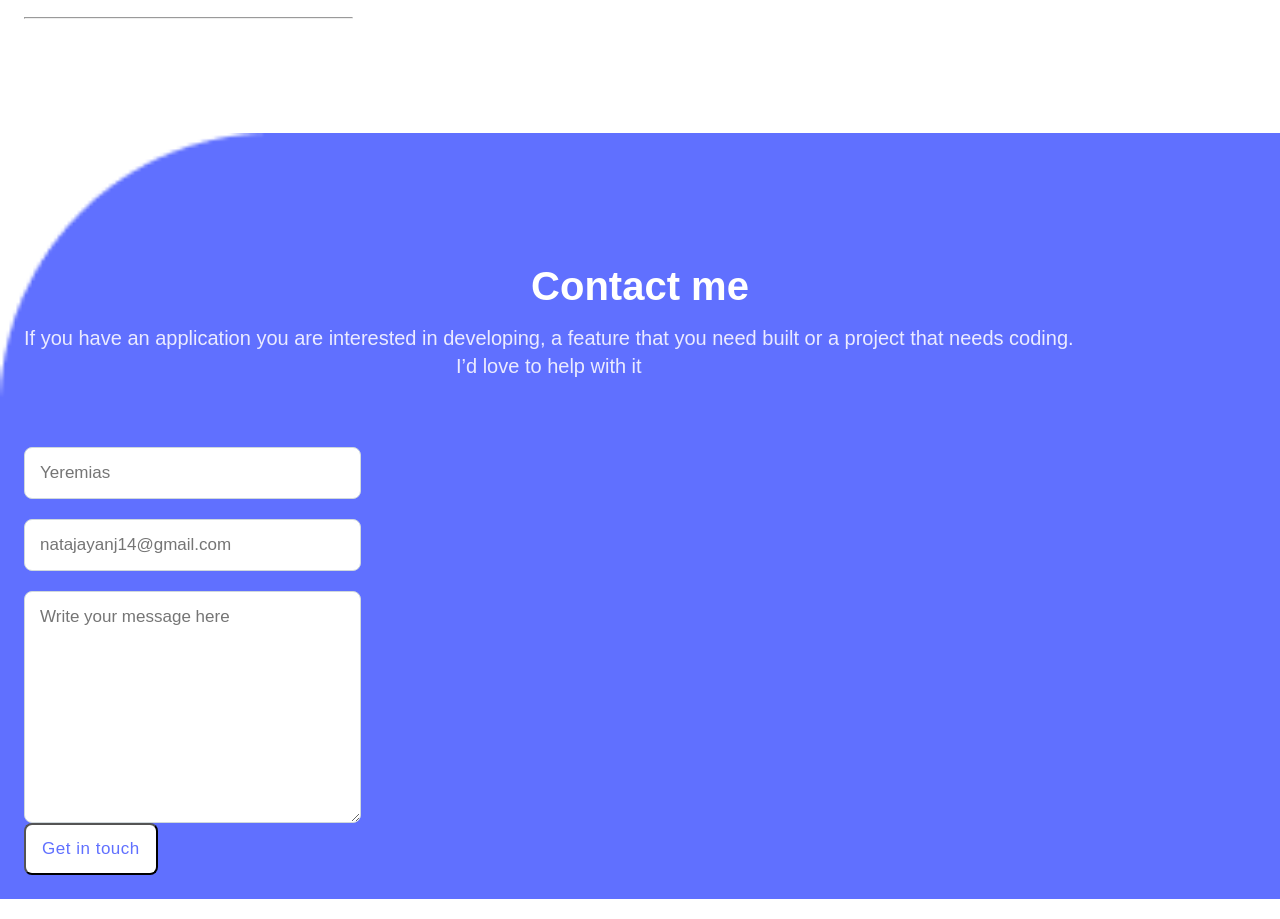
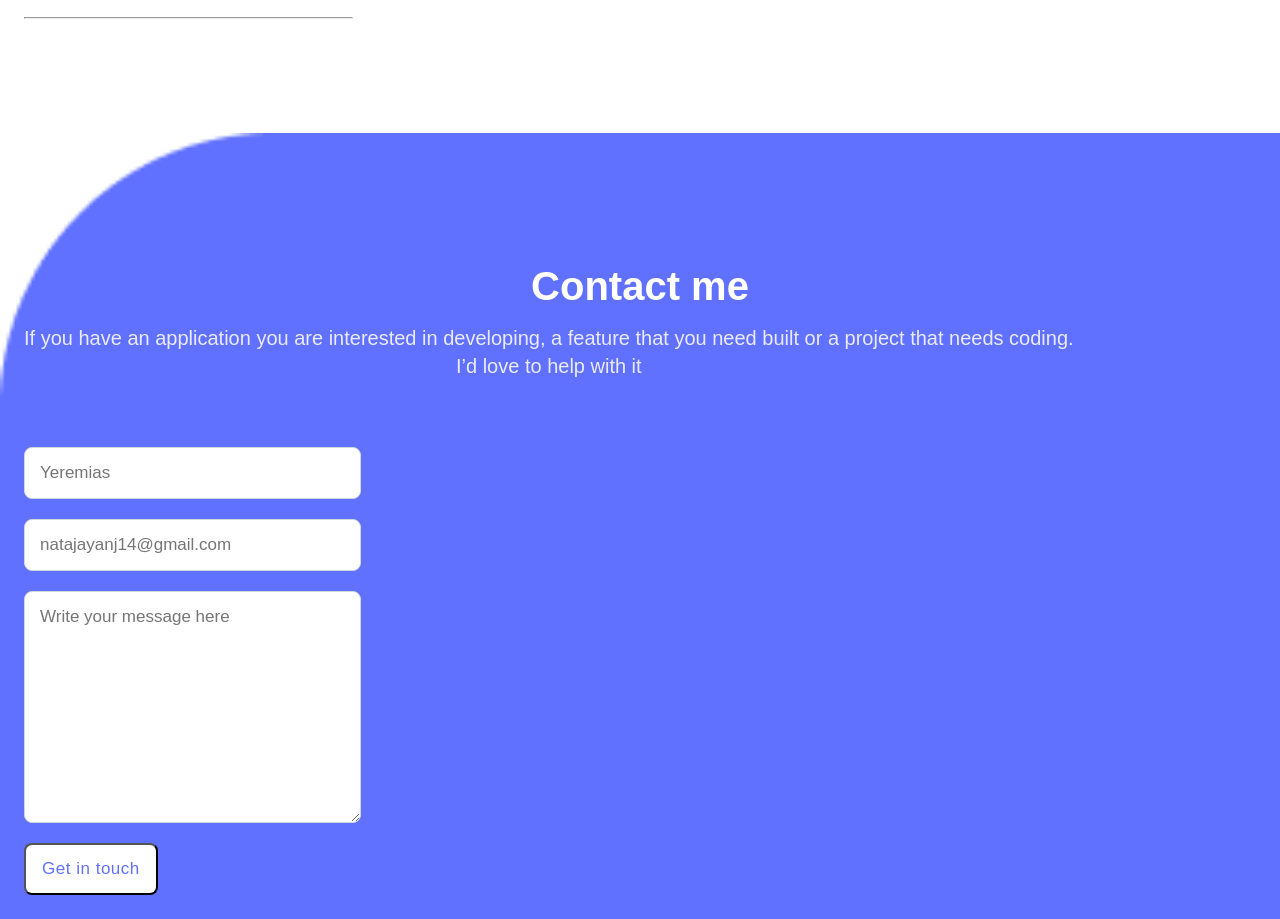
Before and after one commit to Dagic-zewdu/portifolio, a website: page index.html in a window 1280 px wide. Shown: the part 3344-4263 px from the top of the page. Drawn offline with Linux system fonts and the light colour scheme.

Commit message:
Fix background, add margin to the submit button.

```diff
--- a/style.css
+++ b/style.css
@@ -293,7 +293,8 @@ button:hover {
 
 footer {
   background-image: url(images/ContactMe.png);
-  background-size: 100%;
+  background-size: cover;
+  background-repeat: no-repeat;
   display: flex;
   flex-wrap: wrap;
   padding: 24px;
@@ -356,4 +357,5 @@ form {
   font-weight: 500;
   font-size: 17px;
   line-height: 24px;
+  margin-top: 20px;
 }
```
